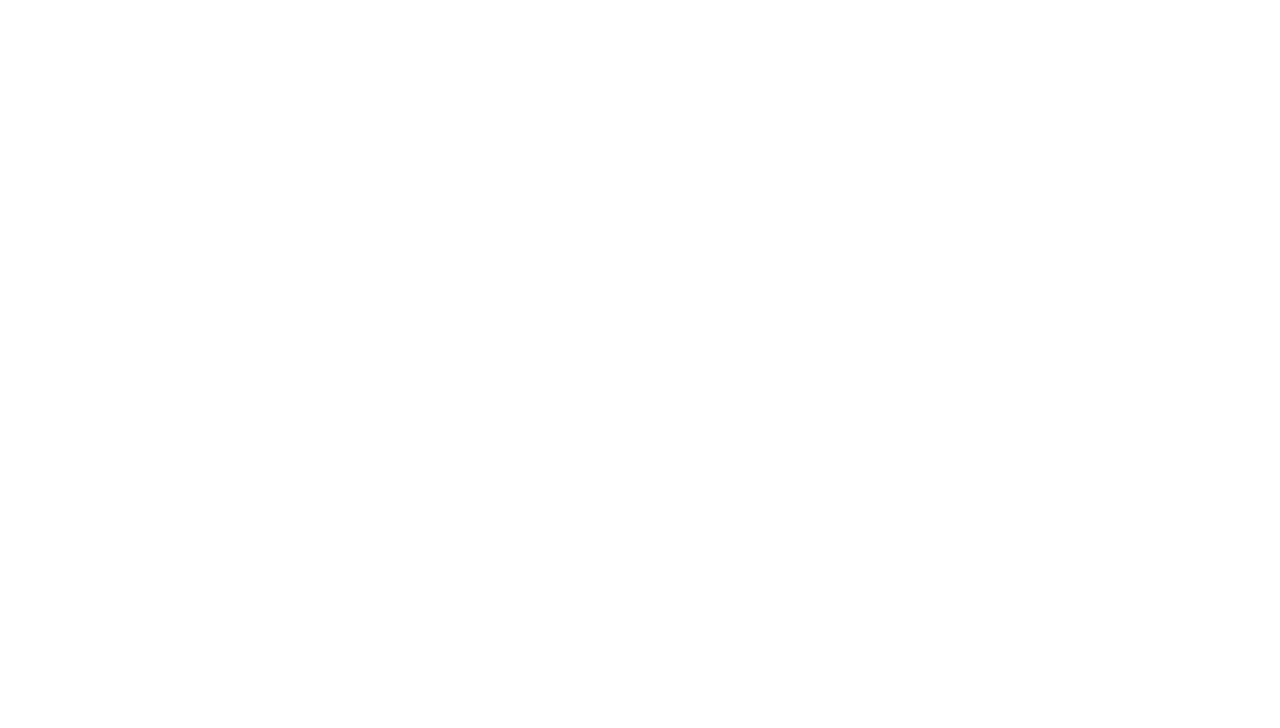
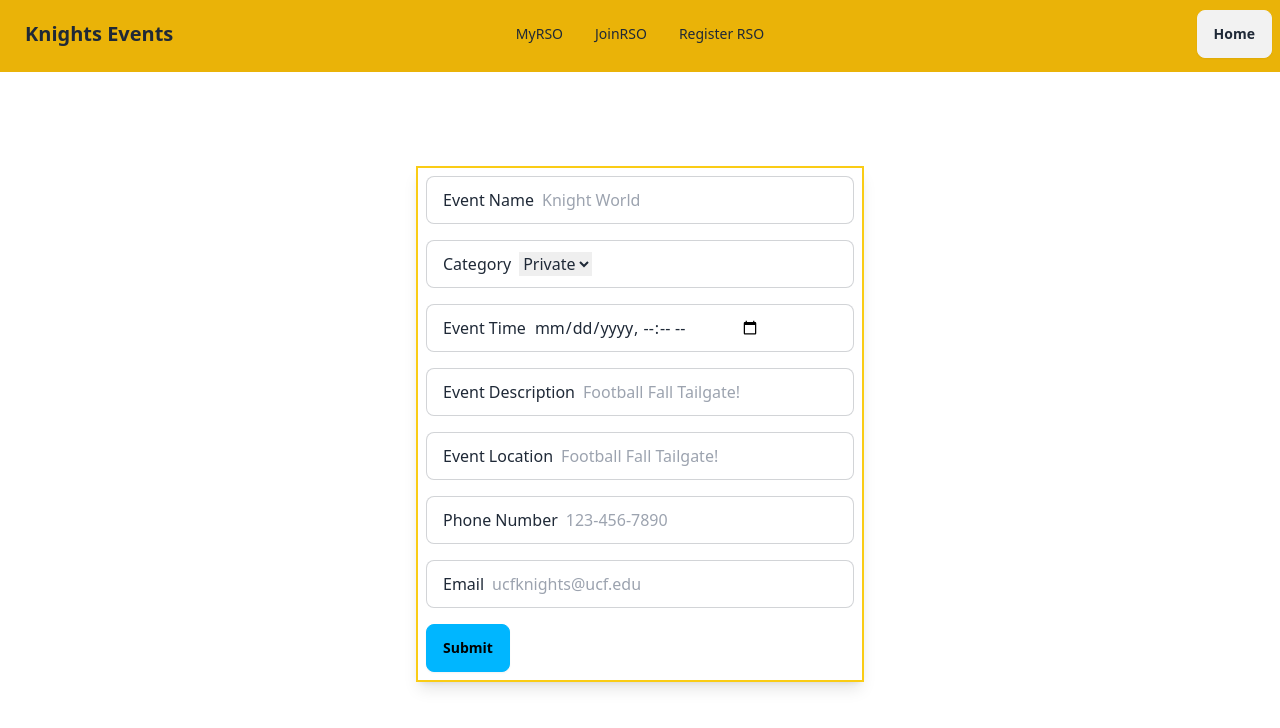
Before and after one commit to isake6/UniversityEventPlanner, a React (Create React App) app in the folder frontend/: page /createRsoEvent in a window 1280 px wide. Before the commit this address had no page. Shown: the top 728 px of the page. Built offline with nearby package versions, Linux system fonts and the light colour scheme.

Commit message:
Add RSO Event successful

```diff
--- a/frontend/src/App.js
+++ b/frontend/src/App.js
@@ -16,7 +16,8 @@ import RSOForm from './components/RSOForm';
 import JoinRSOSelection from './components/JoinRsoListing';
 import MyRSOSelection from './components/MyRsoListing';
 import RSODetailsPage from './pages/rsoDetailsPage';
-import CreateRSOEventForm from './components/CreateRSOEventForm';
+import EditRsoEventForm from './components/EditRsoEventForm';
+import CreateRsoEventForm from './components/CreateRsoEventForm';
 
 function App() {
   return (
@@ -32,7 +33,8 @@ function App() {
         <Route path="/joinRSO" element={<JoinRSOSelection />} />
         <Route path="/myRSO" element={<MyRSOSelection />} />
         <Route path="/details" element={<RSODetailsPage />} />
-        <Route path="/editRsoEvent" element={<CreateRSOEventForm />} />
+        <Route path="/editRsoEvent" element={<EditRsoEventForm />} />
+        <Route path="/createRsoEvent" element={<CreateRsoEventForm />} />
       </Routes>
     </BrowserRouter>
   );
--- a/frontend/src/components/CreateRSOEventForm.jsx
+++ b/frontend/src/components/CreateRSOEventForm.jsx
@@ -1,73 +1,21 @@
-import React, { useState, useEffect } from 'react';
+import React from 'react';
 import Navbar from './Navbar';
 import axios from 'axios';
 import { useUserSession } from '../hooks/useUserSession';
 
-const CreateRSOEventForm = () => {
+const CreateRsoEventForm = () => {
     const { getUserSessionData } = useUserSession();
     const userSession = getUserSessionData();
-
-  useEffect(() => {
-    handlePrefill();
-  }, []);
-
-  const handlePrefill = async () => {
-    console.log('Prefilling form. Awaiting response...');
-    console.log('User session:', userSession);
-    const eventID = parseInt(localStorage.getItem('eventID'));
-
-    try {
-        const response = await axios.post(
-            'https://somethingorother.xyz/get_single_event',
-            { event_id: eventID },
-            { withCredentials: true }
-        );
-        console.log('Response:', response.data);
-
-        const { name, category, time, description, location, phone, email } = response.data.event;
-
-        document.getElementById('event_name').value = name;
-        document.getElementById('category').value = category;
-        // Original date string
-        let dateString = time;
-
-        // Convert to Date object
-        let date = new Date(dateString);
-
-        // Format to "YYYY-MM-DDThh:mm"
-        let localDateTime = date.toISOString().slice(0,16);
-        document.getElementById('time').value = localDateTime;
-        document.getElementById('description').value = description;
-        document.getElementById('location').value = location;
-        document.getElementById('phone').value = phone;
-        document.getElementById('contact_email').value = email;
-    }
-    catch (error) {
-        // Log the error message
-        if (error.response) {
-            // The request was made and the server responded with a status code
-            console.error('Error message:', error.response.data);
-        } else if (error.request) {
-            // The request was made but no response was received
-            console.error('No response received:', error.request);
-        } else {
-            // Something happened in setting up the request that triggered an Error
-            console.error('Error', error.message);
-        }
-    }
-
-  };
 
     const handleEventSubmit = async (event) => {
         event.preventDefault();
         console.log('Form submitted. Awaiting response...');
         console.log('User session:', userSession);
-    const rsoId = localStorage.getItem('rsoID');
 
         const user_id = userSession.id;
         const user_email = userSession.email;
 
-    const rso = parseInt(rsoId); // This is a placeholder value
+        const rso = parseInt(localStorage.getItem("rsoID")); // This is a placeholder value
         const name = document.getElementById('event_name').value;
         const category = document.getElementById('category').value;
         const time = document.getElementById('time').value;
@@ -78,9 +26,11 @@ const CreateRSOEventForm = () => {
 
         try {
             const response = await axios.post(
-        'https://somethingorother.xyz/update_event',
+                'https://somethingorother.xyz/add_event',
                 {
-          event_id: parseInt(localStorage.getItem('eventID')),
+                    user_id,
+                    user_email,
+                    rso,
                     name,
                     category,
                     time,
@@ -92,6 +42,8 @@ const CreateRSOEventForm = () => {
                 { withCredentials: true }
             );
             console.log('Response:', response.data);
+
+            window.location.href = '/details';
         } catch (error) {
             // Log the error message
             if (error.response) {
@@ -104,9 +56,9 @@ const CreateRSOEventForm = () => {
                 // Something happened in setting up the request that triggered an Error
                 console.error('Error', error.message);
             }
+
         }
 
-    window.location.href = '/details';
     };
     return (
         <>
@@ -184,4 +136,4 @@ const CreateRSOEventForm = () => {
     );
 };
 
-export default CreateRSOEventForm;
+export default CreateRsoEventForm;
--- /dev/null
+++ b/frontend/src/components/EditRsoEventForm.jsx
@@ -0,0 +1,188 @@
+import React, { useState, useEffect } from 'react';
+import Navbar from './Navbar';
+import axios from 'axios';
+import { useUserSession } from '../hooks/useUserSession';
+
+const EditRsoEventForm = () => {
+  const { getUserSessionData } = useUserSession();
+  const userSession = getUserSessionData();
+
+  useEffect(() => {
+    handlePrefill();
+  }, []);
+
+  const handlePrefill = async () => {
+    console.log('Prefilling form. Awaiting response...');
+    console.log('User session:', userSession);
+    const eventID = parseInt(localStorage.getItem('eventID'));
+
+    try {
+      const response = await axios.post(
+        'https://somethingorother.xyz/get_single_event',
+        { event_id: eventID },
+        { withCredentials: true }
+      );
+      console.log('Response:', response.data);
+
+      const { name, category, time, description, location, phone, email } = response.data.event;
+
+      document.getElementById('event_name').value = name;
+      document.getElementById('category').value = category;
+      // Original date string
+      let dateString = time;
+
+      // Convert to Date object
+      let date = new Date(dateString);
+
+      // Format to "YYYY-MM-DDThh:mm"
+      let localDateTime = date.toISOString().slice(0, 16);
+      document.getElementById('time').value = localDateTime;
+      document.getElementById('description').value = description;
+      document.getElementById('location').value = location;
+      document.getElementById('phone').value = phone;
+      document.getElementById('contact_email').value = email;
+    }
+    catch (error) {
+      // Log the error message
+      if (error.response) {
+        // The request was made and the server responded with a status code
+        console.error('Error message:', error.response.data);
+      } else if (error.request) {
+        // The request was made but no response was received
+        console.error('No response received:', error.request);
+      } else {
+        // Something happened in setting up the request that triggered an Error
+        console.error('Error', error.message);
+      }
+    }
+
+  };
+
+  const handleEventSubmit = async (event) => {
+    event.preventDefault();
+    console.log('Form submitted. Awaiting response...');
+    console.log('User session:', userSession);
+    const rsoId = localStorage.getItem('rsoID');
+
+    const user_id = userSession.id;
+    const user_email = userSession.email;
+
+    const rso = parseInt(rsoId); // This is a placeholder value
+    const name = document.getElementById('event_name').value;
+    const category = document.getElementById('category').value;
+    const time = document.getElementById('time').value;
+    const description = document.getElementById('description').value;
+    const location = document.getElementById('location').value;
+    const phone = document.getElementById('phone').value;
+    const contact_email = document.getElementById('contact_email').value;
+
+    try {
+      const response = await axios.post(
+        'https://somethingorother.xyz/update_event',
+        {
+          event_id: parseInt(localStorage.getItem('eventID')),
+          name,
+          category,
+          time,
+          description,
+          location,
+          phone,
+          contact_email,
+        },
+        { withCredentials: true }
+      );
+      console.log('Response:', response.data);
+
+      window.location.href = '/details';
+    } catch (error) {
+      // Log the error message
+      if (error.response) {
+        // The request was made and the server responded with a status code
+        console.error('Error message:', error.response.data);
+      } else if (error.request) {
+        // The request was made but no response was received
+        console.error('No response received:', error.request);
+      } else {
+        // Something happened in setting up the request that triggered an Error
+        console.error('Error', error.message);
+      }
+    }
+
+  };
+  return (
+    <>
+      <Navbar />
+
+      <div className="text">
+        <h2>Create your event here! </h2>
+      </div>
+
+      <form onSubmit={handleEventSubmit}>
+        <div className="flex justify-center items-center min-h-screen ">
+          {/* This line has been updated */}
+          <div className="space-y-4 max-w-md w-full shadow-lg border-2 p-2 border-yellow-400 ">
+            {/* Added for form styling */}
+
+            <label
+              className="input input-bordered flex items-center gap-2"
+            >
+              Event Name
+              <input type="text" id="event_name" placeholder="Knight World" />
+            </label>
+
+            <label className="input input-bordered flex items-center gap-2">
+              Category
+              <select type="input" id="category" placeholder="Category">
+                {' '}
+                <option value="private">Private</option>
+                <option value="RSO">RSO</option>
+              </select>
+              {/* Changed type to email */}
+            </label>
+
+            <label className="input input-bordered flex items-center gap-2">
+              Event Time
+              <input type="datetime-local" id="time" placeholder="2:00pm" />
+            </label>
+
+            <label className="input input-bordered flex items-center gap-2">
+              Event Description
+              <input
+                type="text"
+                id="description"
+                placeholder="Football Fall Tailgate!"
+              />
+            </label>
+
+            <label className="input input-bordered flex items-center gap-2">
+              Event Location
+              <input
+                type="text"
+                id="location"
+                placeholder="Football Fall Tailgate!"
+              />
+            </label>
+
+            <label className="input input-bordered flex items-center gap-2">
+              Phone Number
+              <input type="text" id="phone" placeholder="123-456-7890" />
+            </label>
+
+            <label className="input input-bordered flex items-center gap-2">
+              Email
+              <input
+                type="text"
+                id="contact_email"
+                placeholder="ucfknights@ucf.edu"
+              />
+            </label>
+
+            <button className="btn btn-info">Submit</button>
+          </div>
+        </div>
+      </form>
+    </>
+  );
+};
+
+export default EditRsoEventForm;
--- a/frontend/src/components/RSODetails.jsx
+++ b/frontend/src/components/RSODetails.jsx
@@ -86,6 +86,10 @@ const RSODetails = () => {
         console.log("Do Edit: ", eventID);
         localStorage.setItem("eventID", eventID);
         window.location.href = '/editRsoEvent';
+    }
+
+    const handleAddEvent = async () => {
+        window.location.href = '/createRsoEvent';
     }
 
     return (
@@ -190,7 +194,7 @@ const RSODetails = () => {
                         {/* Table End */}
 
                         <div className='flex justify-center'>
-                            <button className='border rounded-lg hover:bg-yellow-500 hover:text-white border-yellow-600 px-10 py-2'>Add Event</button>
+                            <button onClick={() => handleAddEvent()} className='border rounded-lg hover:bg-yellow-500 hover:text-white border-yellow-600 px-10 py-2'>Add Event</button>
                         </div>
                     </div>
 
```
Lines whose indentation alone changed are shown as unchanged.
